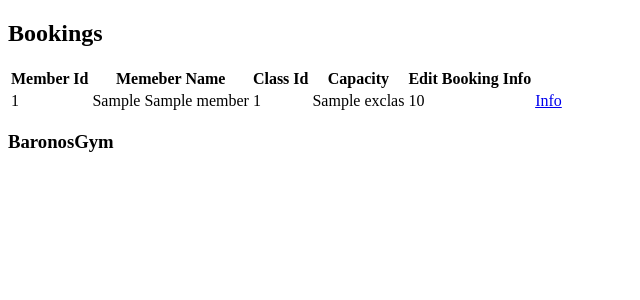
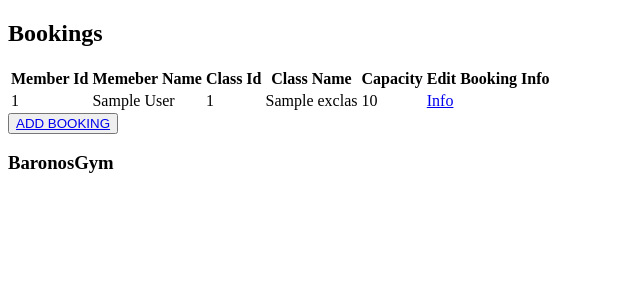
Before and after one commit to BrockBaron/Baronos-Gym, a Flask app: template gym_app/templates/bookings/index.html in a window 1280 px wide. Shown: the part 152-452 px from the top of the page, without its empty margins (0-640 px from the left). Run offline with Flask 2, Linux system fonts and the light colour scheme; the template is opened without the code that fills it: most values are stand-ins (such as "Sample title", 1, 10 or a date in 2020).

Commit message:
add booking select not working

```diff
--- a/gym_app/models/member.py
+++ b/gym_app/models/member.py
@@ -5,3 +5,6 @@ class Member:
         self.age = age
         self.sex = sex
         self.id = id
+
+    def full_name(self):
+        return f"{self.first_name} {self.second_name}"
--- a/gym_app/templates/bookings/index.html
+++ b/gym_app/templates/bookings/index.html
@@ -3,18 +3,20 @@
 {% block content %}
 <h1>Bookings</h1>
 
+<div>
     <table>
         <tr>
             <th>Member Id</th>
             <th>Memeber Name</th>
             <th>Class Id</th>
+            <th>Class Name</th>
             <th>Capacity</th>
             <th>Edit Booking Info</th>
         </tr>
         {% for booking in bookings %}
         <tr>
             <td>{{ booking.member.id}}</td>
-        <td>{{ booking.member.first_name}} {{booking.member.second_name}}</td>
+            <td>{{ booking.member.full_name()}}</td>
             <td>{{ booking.exclass.id}}</td>
             <td>{{ booking.exclass.name}}</td>
             <td>{{ booking.exclass.capacity}}</td>
@@ -22,4 +24,10 @@
         </tr>
         {% endfor%}
     </table>
+<div>
+
+<div>
+    <button> <a href="/bookings/new">ADD BOOKING</a></button>
+</div>
+
 {% endblock %}
--- a/gym_app/templates/classes/index.html
+++ b/gym_app/templates/classes/index.html
@@ -27,7 +27,5 @@
 <div>
   <button> <a href="/classes/new">ADD MEMBER</a></button>
 </div>
-<div>
-  <button> <a href="/classes/<id>/edit">EDIT MEMBER</a></button>
-</div>
+
 {% endblock %}
--- a/gym_app/templates/members/index.html
+++ b/gym_app/templates/members/index.html
@@ -30,8 +30,6 @@
 <div>
     <button> <a href="/members/new">ADD MEMBER</a></button>
 </div>
-<div>
-    <button> <a href="/members/<id>/edit">EDIT MEMBER</a></button>
-</div>
+
 
 {% endblock content %}
```
Also changed, not shown: gym_app/templates/bookings/new.html (+28 -0 lines). Lines whose indentation alone changed are shown as unchanged.
